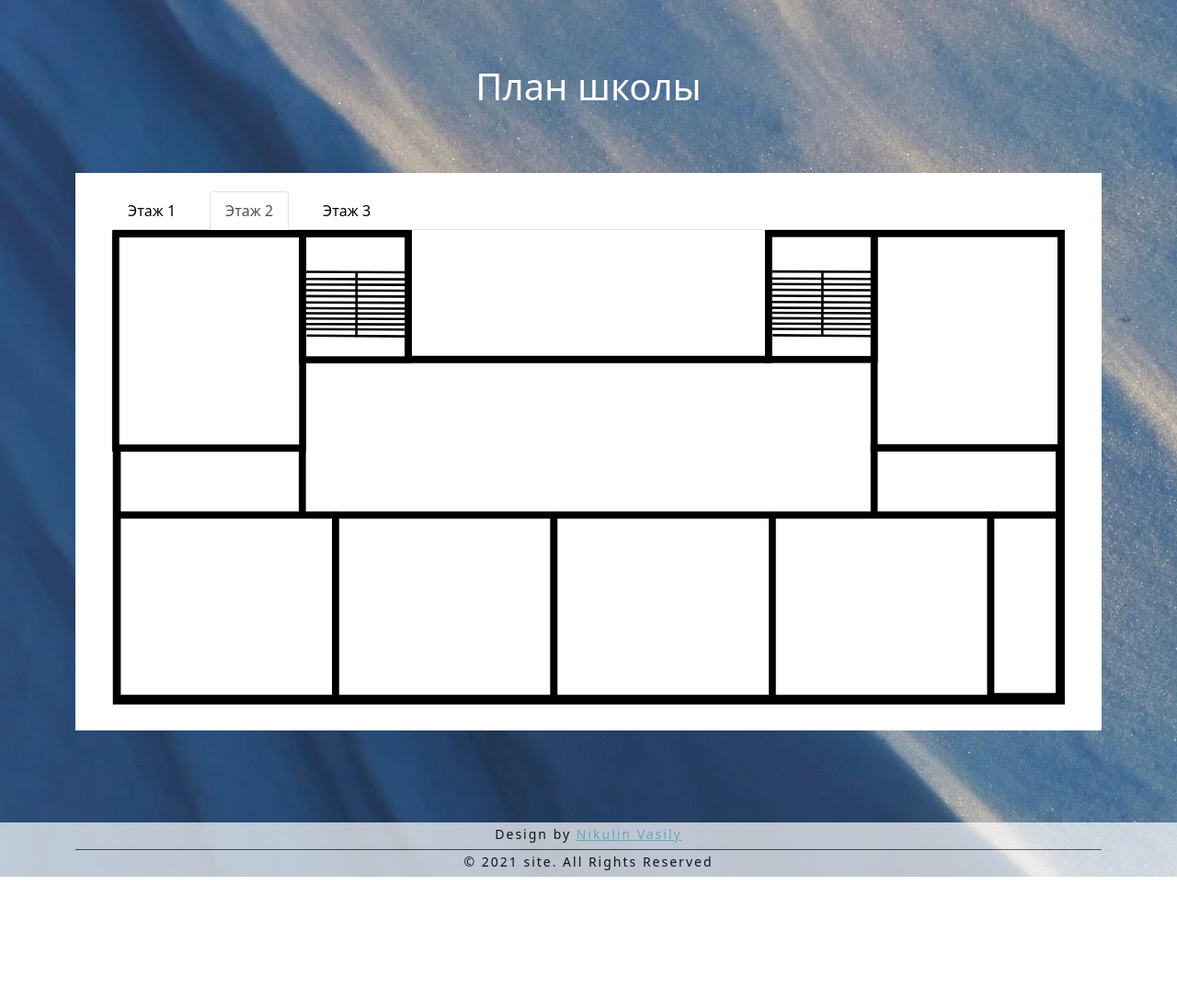
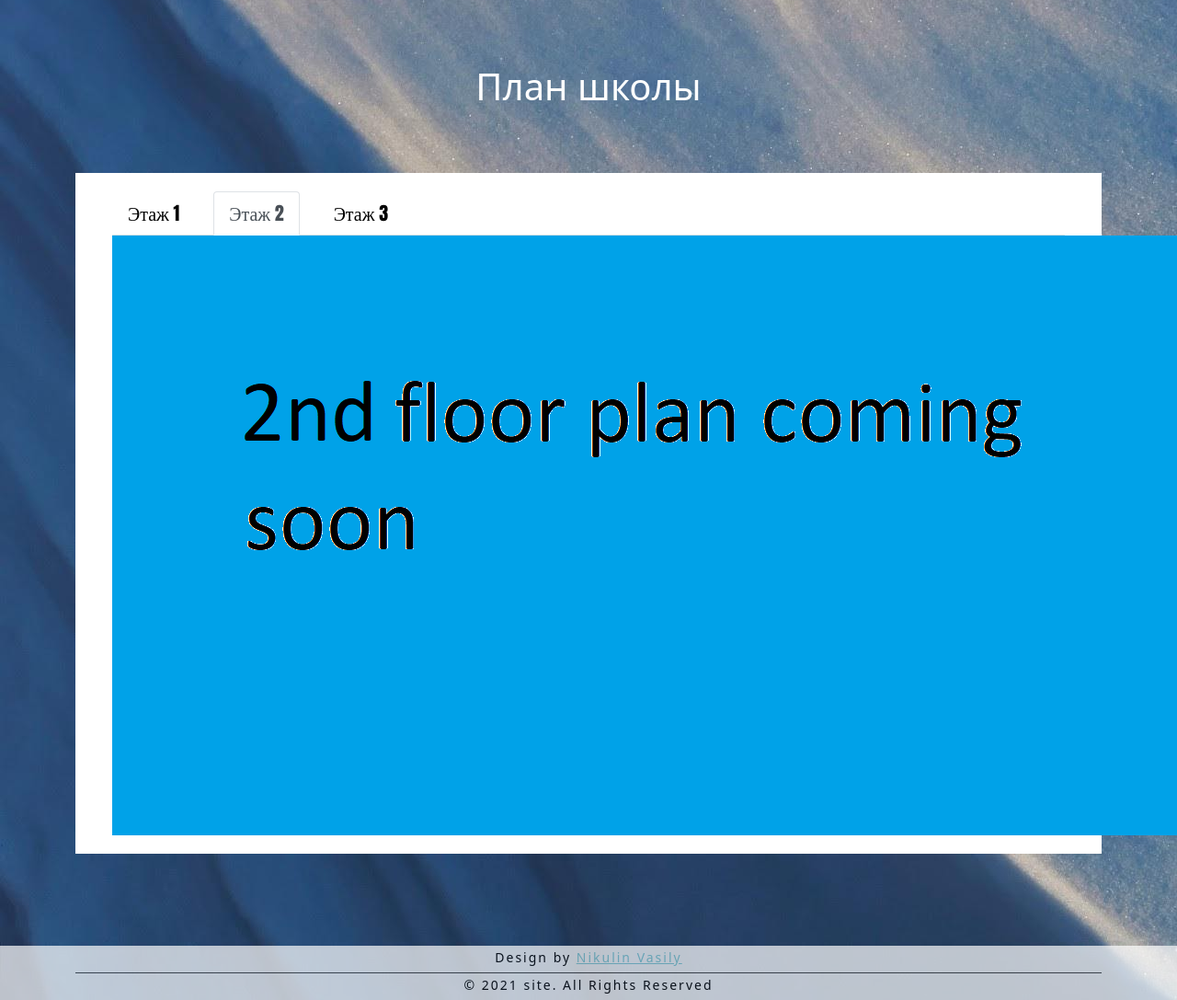
Before and after one commit to Nikulin-V/site146, a Flask app: page /school_plan in a window 1280 px wide, after a click on "Этаж 2". Shown: the part 64-1151 px from the top of the page at 92% size. Before the commit the page ends 1017 px from the top, so only its background shows below. Run offline with Flask 2, Linux system fonts and the light colour scheme; some libraries are stand-ins or nearby versions.

Commit message:
project "interactive" cancelled

```diff
--- a/site_app/templates/site/school_plan.html
+++ b/site_app/templates/site/school_plan.html
@@ -2,6 +2,14 @@
 
 {% block content %}
 <style>
+    .scheme rect.active {
+        fill: #FF8C0B !important;
+    }
+
+    .nav_item_style {
+        font-size: 20px;
+        font-family: Impact;
+    }
         {% if request.MOBILE %}
             main {
                 padding: 0 !important;
@@ -32,18 +40,13 @@
             </li>
         </ul>
         <div class="tab-content" id="FloorSelectContent">
-                <div class="tab-pane fade show active" id="floor1" role="tabpanel" aria-labelledby="floor1-tab">
-                <object type="image/svg+xml" data="/static/images/floor3.svg" , id="floorplan"></object>
-                </div>
-                <div class="tab-pane fade" id="floor2" role="tabpanel" aria-labelledby="floor2-tab">
-                    <object type="image/svg+xml" data="/static/images/floor3.svg" , id="floorplan2"></object>
-                </div>
+            <script src="/static/js/school_plan.js"></script>
+            <div class="tab-pane fade show active" id="floor1" role="tabpanel" aria-labelledby="floor1-tab"><img src="/static/images/level_1_plan.png"></div>
+            <div class="tab-pane fade" id="floor2" role="tabpanel" aria-labelledby="floor2-tab"><img src="/static/images/level_2_plan.png"></div>
             <div class="tab-pane fade" id="floor3" role="tabpanel" aria-labelledby="floor3-tab">
-                    <object type="image/svg+xml" data="/static/images/floor3.svg" , id="floorplan3"></object>
-                    <script src="/static/js/school_plan.js"></script>
-
-                </div>
+                    <object type="image/svg+xml" data="/static/images/floor3.svg", id="floorplan"></object>
 
             </div>
         </div>
+    </div>
 {% endblock %}
```
Also changed, not shown: static/js/school_plan.js (deleted, +0 -32 lines), static/images/floor3.svg. Lines whose indentation alone changed are shown as unchanged.
